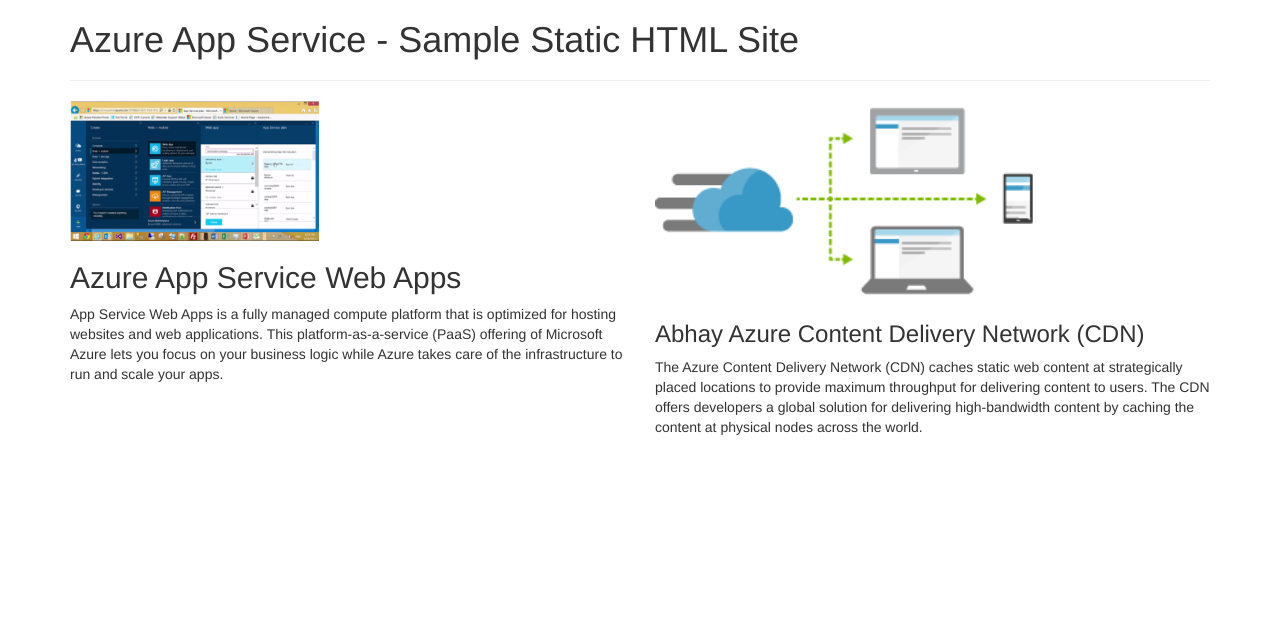
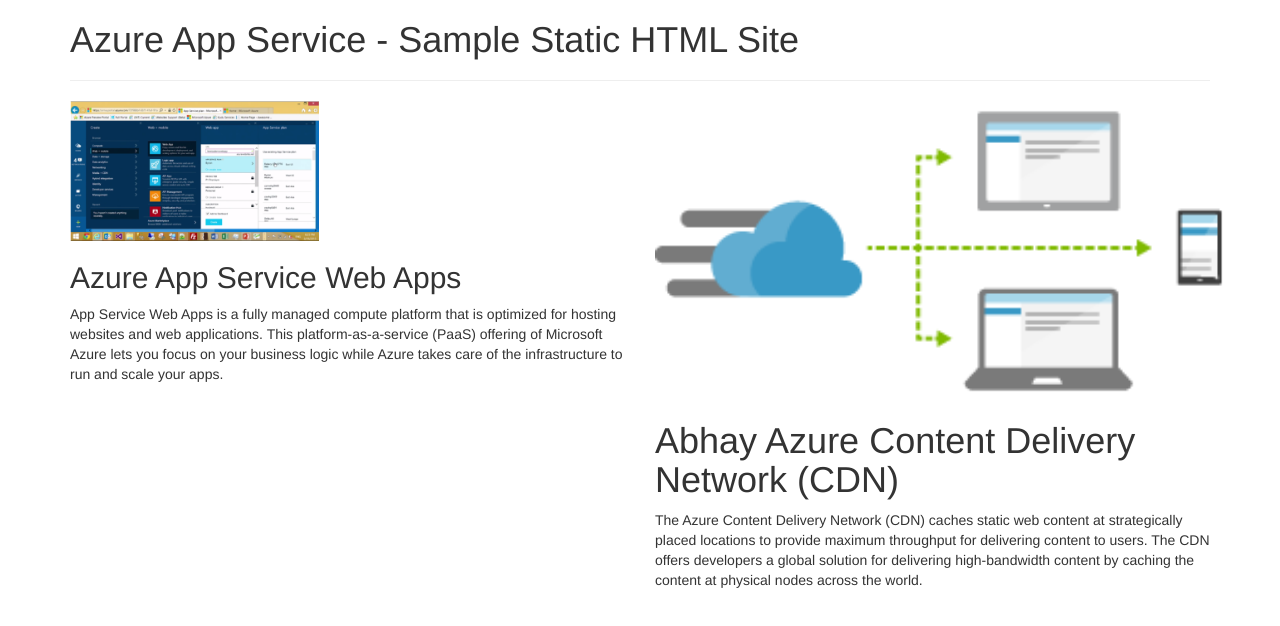
Before and after one commit to abhaymittal003/pocamwebapp1, a plain HTML site: page index.html in a window 1280 px wide. Drawn offline with nearby package versions, Linux system fonts and the light colour scheme.

Commit message:
Update index.html

```diff
--- a/index.html
+++ b/index.html
@@ -32,8 +32,8 @@
           <p>App Service Web Apps is a fully managed compute platform that is optimized for hosting websites and web applications. This platform-as-a-service (PaaS) offering of Microsoft Azure lets you focus on your business logic while Azure takes care of the infrastructure to run and scale your apps.</p>
         </div>
           <div class="col-xs-12 col-sm-6">
-              <img class="img-rectangle" src="img/cdn.png" alt="CDN" height="200">
-              <h3>Abhay Azure Content Delivery Network (CDN)</h3>
+              <img class="img-rectangle" src="img/cdn.png" alt="CDN" height="300">
+              <h1>Abhay Azure Content Delivery Network (CDN)</h1>
               <p>The Azure Content Delivery Network (CDN) caches static web content at strategically placed locations to provide maximum throughput for delivering content to users. The CDN offers developers a global solution for delivering high-bandwidth content by caching the content at physical nodes across the world.</p>
           </div>
       </div>
```
